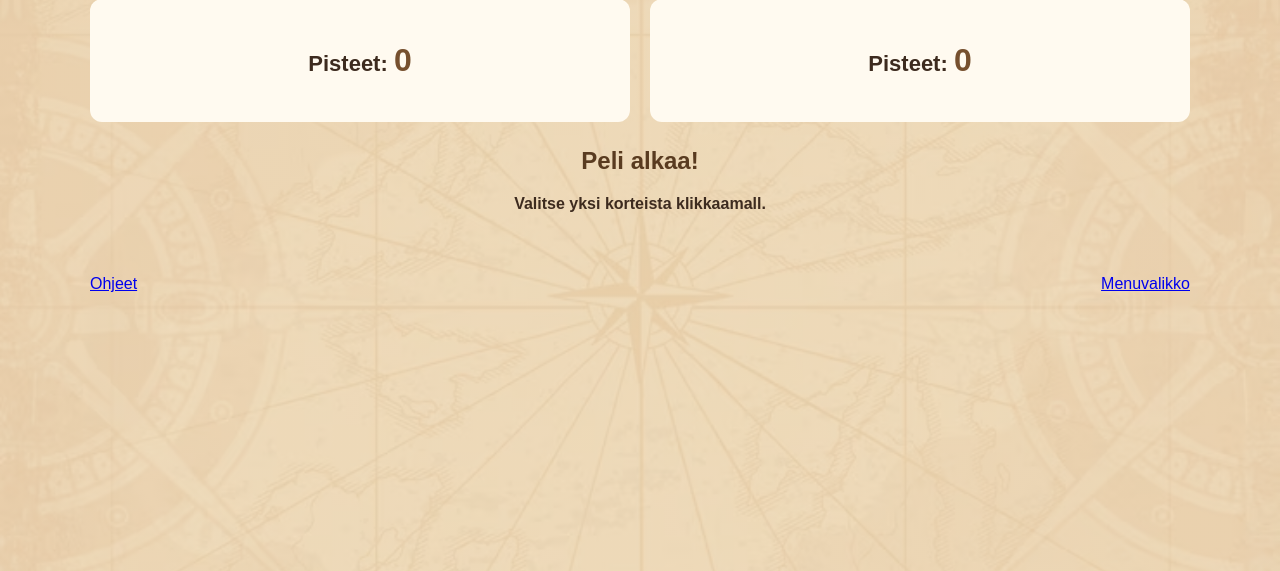
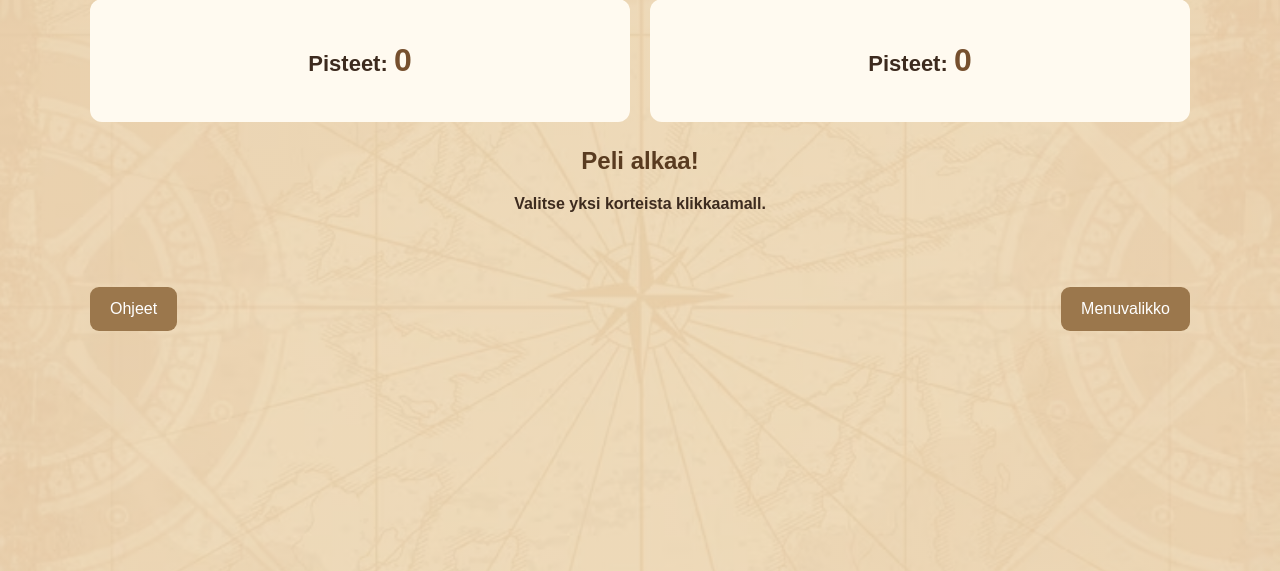
Before and after one commit to einoojala/web_peliprojekti, a Flask app: page /aarrejahti/peli in a window 1280 px wide. Shown: the part 104-675 px from the top of the page. Run offline with Flask 3, Linux system fonts and the light colour scheme.

Commit message:
nappien class nimi muutettu oikeaksi

```diff
--- a/templates/game.html
+++ b/templates/game.html
@@ -49,10 +49,10 @@
         </section>
 
         <nav class="game-navigation">
-            <a href="/aarrejahti/ohjeet" class="secondary-button">
+            <a href="/aarrejahti/ohjeet" class="instruction-button">
                 Ohjeet
             </a>
-            <a href="/aarrejahti/etusivu" class="secondary-button">
+            <a href="/aarrejahti/etusivu" class="instruction-button">
                 Menuvalikko
             </a>
         </nav>
```
